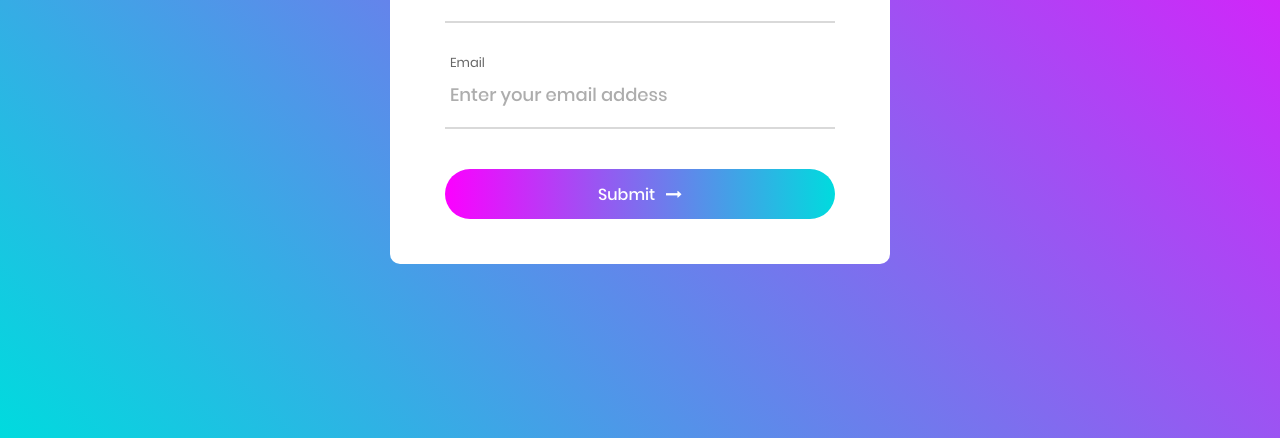
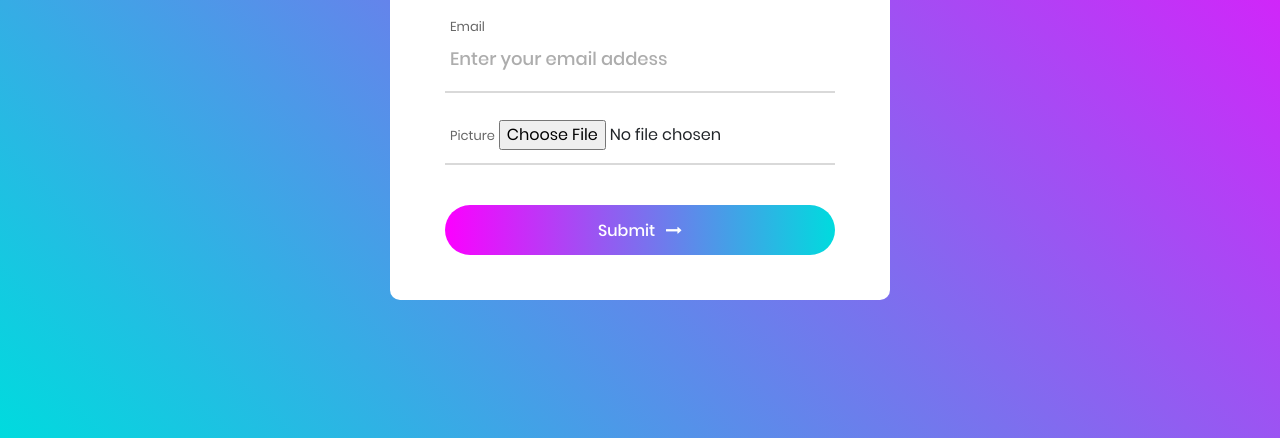
Before and after one commit to ritikaawasthy/ContactFrom_v4, a plain HTML site: page index.html in a window 1280 px wide. Shown: the part 362-800 px from the top of the page. Drawn offline with Linux system fonts and the light colour scheme.

Commit message:
Update index.html

```diff
--- a/index.html
+++ b/index.html
@@ -47,11 +47,11 @@
 					<span class="focus-input100"></span>
 				</div>
 
-			<!--	<div class="wrap-input100 validate-input" >
+				<div class="wrap-input100 validate-input" >
 					<span class="label-input100">Picture</span>
 				<input type="file" name="_file" />
 					<span class="focus-input100"></span>
-				</div>-->
+				</div>
 
 				<div class="container-contact100-form-btn">
 					<div class="wrap-contact100-form-btn">
```
